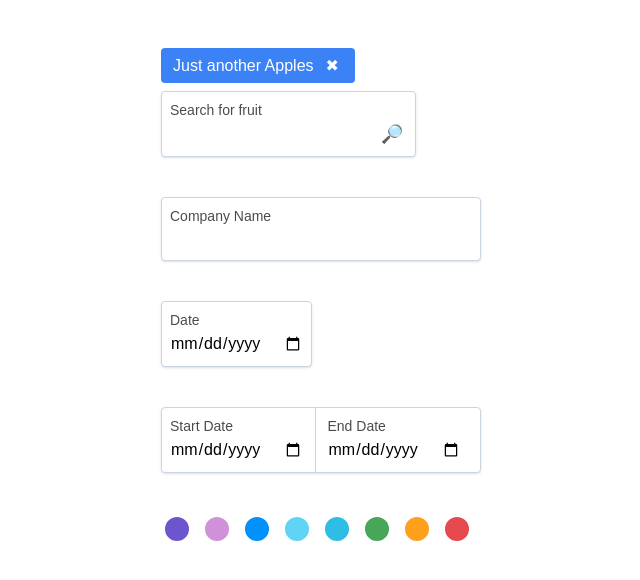
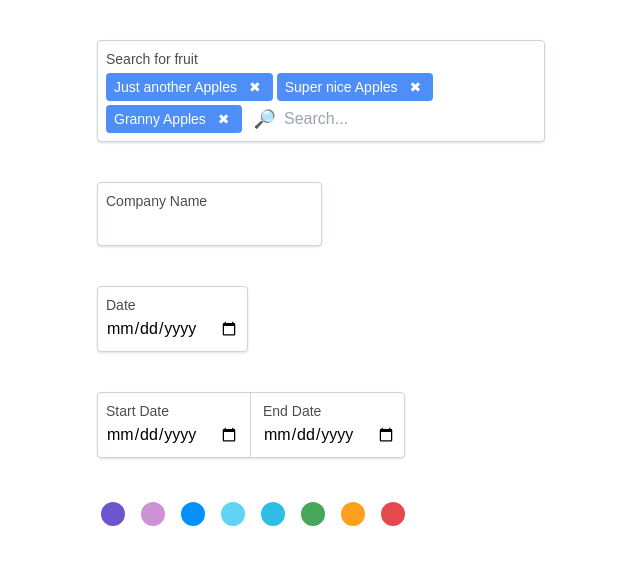
Before and after one commit to TeddyBurnsides/select, a React (Create React App) app: page / in a window 1280 px wide. Shown: the top 580 px of the page, without its empty margins (319-959 px from the left). Built offline with nearby package versions, Linux system fonts and the light colour scheme.

Commit message:
improve styling

```diff
--- /dev/null
+++ b/src/components/DateInput.tsx
@@ -0,0 +1,27 @@
+import { twMerge } from "tailwind-merge";
+import TextInput from "./TextInput";
+
+interface Props extends React.InputHTMLAttributes<HTMLInputElement> {
+    label?: string;
+    wrapperClassName?: string;
+    labelClassName?: string;
+}
+
+const DateInput = ({
+    label,
+    wrapperClassName,
+    labelClassName,
+    ...htmlInputProps
+}: Props) => {
+    return (
+        <TextInput
+            label={label}
+            wrapperClassName={twMerge(wrapperClassName, "min-w-36")}
+            labelClassName={labelClassName}
+            type="date"
+            {...htmlInputProps}
+        />
+    );
+};
+
+export default DateInput;
--- a/src/components/DateRange.tsx
+++ b/src/components/DateRange.tsx
@@ -1,7 +1,7 @@
 import { useState } from "react";
-import TextInput from "./TextInput";
 import convertDateOuputToDateISOString from "../utils/convertDateOuputToDateISOString";
 import LabelWrapper from "./LabelWrapper";
+import DateInput from "./DateInput";
 
 interface Props {
     defaultStartDate?: string;
@@ -14,9 +14,9 @@ const DateRange = ({ onChange, defaultStartDate, defaultEndDate }: Props) => {
     return (
         <LabelWrapper
             wrapperClassName="py-0 "
-            inputWrapperClassName={"flex flex-row"}
+            inputWrapperClassName={"inline-flex flex-row"}
         >
-            <TextInput
+            <DateInput
                 label="Start Date"
                 type="date"
                 defaultValue={defaultStartDate}
@@ -24,10 +24,10 @@ const DateRange = ({ onChange, defaultStartDate, defaultEndDate }: Props) => {
                     setStart(e.target.value);
                     if (onChange) onChange(e.target.value, end);
                 }}
-                wrapperClassName="focus-within:outline-0 border-0 shadow-none rounded-none px-0 grow"
+                wrapperClassName="focus-within:outline-0 border-0 shadow-none rounded-none px-0"
                 max={convertDateOuputToDateISOString(end)}
             />
-            <TextInput
+            <DateInput
                 label="End Date"
                 type="date"
                 defaultValue={defaultEndDate}
@@ -36,7 +36,7 @@ const DateRange = ({ onChange, defaultStartDate, defaultEndDate }: Props) => {
                     setEnd(e.target.value);
                     if (onChange) onChange(start, e.target.value);
                 }}
-                wrapperClassName="focus-within:outline-0 border-0 border-l shadow-none rounded-none pl-3 pr-0 grow"
+                wrapperClassName="focus-within:outline-0 border-0 border-l shadow-none rounded-none pl-3 pr-0"
             />
         </LabelWrapper>
     );
--- a/src/components/MultiSelect.tsx
+++ b/src/components/MultiSelect.tsx
@@ -2,6 +2,7 @@ import React, { useEffect, useRef, useState } from "react";
 import IIdName from "../types/IIdName";
 import debounce from "../utils/debounce";
 import LabelWrapper from "./LabelWrapper";
+import Pill from "./Pill";
 
 enum Alerts {
     None = 1,
@@ -14,6 +15,7 @@ interface Props<T> extends React.InputHTMLAttributes<HTMLInputElement> {
     lookupFunction: (searchString: string) => Promise<T[]>;
     debounceInMilliseconds?: number;
     onItemSelect: (selectedItem: T) => void;
+    onItemRemove: (item: IIdName) => void;
     label?: string;
     wrapperClassName?: string;
     labelClassName?: string;
@@ -25,6 +27,7 @@ const MultiSelect = <T extends IIdName>({
     lookupFunction,
     debounceInMilliseconds = 300,
     label,
+    onItemRemove,
     onItemSelect,
     wrapperClassName,
     labelClassName,
@@ -162,8 +165,19 @@ const MultiSelect = <T extends IIdName>({
                     wrapperClassName={wrapperClassName + "flex "}
                     labelClassName={labelClassName}
                     label={label}
-                    inputWrapperClassName={"flex"}
+                    inputWrapperClassName={"flex flex-col"}
                 >
+                    <div className="flex gap-1 flex-wrap pt-1">
+                        {selectedItems.map((x) => (
+                            <Pill key={x.id} item={x} onDelete={onItemRemove} />
+                        ))}
+                        <div className="inline-flex">
+                            <button
+                                type="submit"
+                                className="rounded px-2 text-lg"
+                            >
+                                &#x1F50E;
+                            </button>
                             <input
                                 ref={inputRef}
                                 className="py-1 bg-transparent border-none focus:outline-none grow"
@@ -172,12 +186,8 @@ const MultiSelect = <T extends IIdName>({
                                 {...htmlTextInputProps}
                                 onKeyDown={handleKeyDownOnInput}
                             />
-                    <button
-                        type="submit"
-                        className="hover:bg-slate-200 rounded px-1 text-lg"
-                    >
-                        &#x1F50E;
-                    </button>
+                        </div>
+                    </div>
                 </LabelWrapper>
             </form>
 
--- a/src/components/Pill.tsx
+++ b/src/components/Pill.tsx
@@ -7,7 +7,7 @@ interface Props {
 
 const Pill = ({ item, onDelete }: Props) => {
     return (
-        <div className="flex space-x-2 items-center rounded bg-blue-500 text-white px-3 py-2">
+        <div className="flex space-x-2 items-center rounded bg-blue-500/90 text-white px-2 py-1 text-sm">
             <span>{item.name}</span>
             <button
                 onClick={() => onDelete(item)}
--- a/src/css/output.css
+++ b/src/css/output.css
@@ -592,14 +592,6 @@ video {
   position: relative;
 }
 
-.bottom-2 {
-  bottom: 0.5rem;
-}
-
-.right-2 {
-  right: 0.5rem;
-}
-
 .z-50 {
   z-index: 50;
 }
@@ -641,24 +633,20 @@ video {
   width: 100%;
 }
 
-.w-16 {
-  width: 4rem;
+.min-w-36 {
+  min-width: 9rem;
 }
 
-.w-24 {
-  width: 6rem;
-}
-
-.w-48 {
-  width: 12rem;
-}
-
-.max-w-xs {
-  max-width: 20rem;
+.max-w-md {
+  max-width: 28rem;
 }
 
 .grow {
   flex-grow: 1;
+}
+
+.grow-0 {
+  flex-grow: 0;
 }
 
 .flex-row {
@@ -679,6 +667,10 @@ video {
 
 .justify-center {
   justify-content: center;
+}
+
+.gap-1 {
+  gap: 0.25rem;
 }
 
 .gap-2 {
@@ -713,40 +705,16 @@ video {
   border-radius: 0px;
 }
 
-.rounded-tr-none {
-  border-top-right-radius: 0px;
-}
-
-.rounded-br-none {
-  border-bottom-right-radius: 0px;
-}
-
-.rounded-bl-none {
-  border-bottom-left-radius: 0px;
-}
-
-.rounded-tl-none {
-  border-top-left-radius: 0px;
-}
-
 .border {
   border-width: 1px;
-}
-
-.border-4 {
-  border-width: 4px;
 }
 
 .border-0 {
   border-width: 0px;
 }
 
-.border-r-0 {
-  border-right-width: 0px;
-}
-
-.border-l-0 {
-  border-left-width: 0px;
+.border-4 {
+  border-width: 4px;
 }
 
 .border-l {
@@ -755,10 +723,6 @@ video {
 
 .border-none {
   border-style: none;
-}
-
-.border-black\/30 {
-  border-color: rgb(0 0 0 / 0.3);
 }
 
 .border-slate-300 {
@@ -771,13 +735,8 @@ video {
   border-color: rgb(255 255 255 / var(--tw-border-opacity));
 }
 
-.border-black\/20 {
-  border-color: rgb(0 0 0 / 0.2);
-}
-
-.bg-blue-500 {
-  --tw-bg-opacity: 1;
-  background-color: rgb(59 130 246 / var(--tw-bg-opacity));
+.bg-blue-500\/90 {
+  background-color: rgb(59 130 246 / 0.9);
 }
 
 .bg-transparent {
@@ -789,8 +748,9 @@ video {
   background-color: rgb(255 255 255 / var(--tw-bg-opacity));
 }
 
-.p-0 {
-  padding: 0px;
+.px-0 {
+  padding-left: 0px;
+  padding-right: 0px;
 }
 
 .px-1 {
@@ -803,19 +763,14 @@ video {
   padding-right: 0.5rem;
 }
 
-.px-3 {
-  padding-left: 0.75rem;
-  padding-right: 0.75rem;
+.py-0 {
+  padding-top: 0px;
+  padding-bottom: 0px;
 }
 
 .py-1 {
   padding-top: 0.25rem;
   padding-bottom: 0.25rem;
-}
-
-.py-10 {
-  padding-top: 2.5rem;
-  padding-bottom: 2.5rem;
 }
 
 .py-2 {
@@ -828,38 +783,8 @@ video {
   padding-bottom: 0.75rem;
 }
 
-.px-0 {
-  padding-left: 0px;
-  padding-right: 0px;
-}
-
-.py-0 {
-  padding-top: 0px;
-  padding-bottom: 0px;
-}
-
-.pb-3 {
-  padding-bottom: 0.75rem;
-}
-
 .pl-2 {
   padding-left: 0.5rem;
-}
-
-.pr-10 {
-  padding-right: 2.5rem;
-}
-
-.pt-6 {
-  padding-top: 1.5rem;
-}
-
-.pb-1 {
-  padding-bottom: 0.25rem;
-}
-
-.pr-2 {
-  padding-right: 0.5rem;
 }
 
 .pl-3 {
@@ -870,17 +795,20 @@ video {
   padding-right: 0px;
 }
 
+.pr-2 {
+  padding-right: 0.5rem;
+}
+
+.pt-1 {
+  padding-top: 0.25rem;
+}
+
 .text-left {
   text-align: left;
 }
 
 .text-center {
   text-align: center;
-}
-
-.text-2xl {
-  font-size: 1.5rem;
-  line-height: 2rem;
 }
 
 .text-lg {
@@ -904,11 +832,6 @@ video {
 
 .leading-6 {
   line-height: 1.5rem;
-}
-
-.text-blue-600 {
-  --tw-text-opacity: 1;
-  color: rgb(37 99 235 / var(--tw-text-opacity));
 }
 
 .text-slate-800 {
@@ -962,26 +885,9 @@ body {
   font: 12pt Arial;
 }
 
-.focus-within\:border-black\/40:focus-within {
-  border-color: rgb(0 0 0 / 0.4);
-}
-
 .focus-within\:border-blue-500:focus-within {
   --tw-border-opacity: 1;
   border-color: rgb(59 130 246 / var(--tw-border-opacity));
-}
-
-.focus-within\:border-blue-500\/40:focus-within {
-  border-color: rgb(59 130 246 / 0.4);
-}
-
-.focus-within\:border-blue-600\/60:focus-within {
-  border-color: rgb(37 99 235 / 0.6);
-}
-
-.focus-within\:outline-none:focus-within {
-  outline: 2px solid transparent;
-  outline-offset: 2px;
 }
 
 .focus-within\:outline:focus-within {
@@ -1005,16 +911,6 @@ body {
   background-color: rgb(255 255 255 / 0.3);
 }
 
-.hover\:text-blue-400:hover {
-  --tw-text-opacity: 1;
-  color: rgb(96 165 250 / var(--tw-text-opacity));
-}
-
-.hover\:underline:hover {
-  -webkit-text-decoration-line: underline;
-          text-decoration-line: underline;
-}
-
 .hover\:outline-black\/20:hover {
   outline-color: rgb(0 0 0 / 0.2);
 }
@@ -1029,11 +925,6 @@ body {
   color: rgb(255 255 255 / var(--tw-text-opacity));
 }
 
-.focus\:underline:focus {
-  -webkit-text-decoration-line: underline;
-          text-decoration-line: underline;
-}
-
 .focus\:outline-none:focus {
   outline: 2px solid transparent;
   outline-offset: 2px;
--- a/src/pages/Home.tsx
+++ b/src/pages/Home.tsx
@@ -1,17 +1,19 @@
 import { useState } from "react";
 import MultiSelect from "../components/MultiSelect";
 import IIdName from "../types/IIdName";
-import Pill from "../components/Pill";
 import { fakeApiCall, fakeData } from "../constants/sampleMultiSelectValues";
 import DateRange from "../components/DateRange";
 import TextInput from "../components/TextInput";
 import ColorPicker from "../components/ColorPicker";
 import { IColor } from "../types/IColor";
 import { Colors } from "../constants/Colors";
+import DateInput from "../components/DateInput";
 
 const Home = () => {
     const [selectedItems, setSelectedItems] = useState<IIdName[]>([
         fakeData[5],
+        fakeData[4],
+        fakeData[3],
     ]);
     const [color, setColor] = useState<IColor>();
 
@@ -24,26 +26,27 @@ const Home = () => {
     };
 
     return (
-        <div className="max-w-xs mx-auto flex flex-col space-y-10 mt-10">
+        <div className="max-w-md mx-auto flex flex-col space-y-10 mt-10">
             <div>
-                <div className="py-2 flex gap-2 flex-wrap">
-                    {selectedItems.map((x) => (
-                        <Pill key={x.id} item={x} onDelete={removeItem} />
-                    ))}
-                </div>
                 <MultiSelect
+                    onItemRemove={removeItem}
                     onItemSelect={addItem}
                     selectedItems={selectedItems}
                     lookupFunction={fakeApiCall}
                     label="Search for fruit"
                     debounceInMilliseconds={200}
+                    placeholder="Search..."
                 />
             </div>
-            <TextInput label="Company Name" />
             <div>
-                <TextInput type="date" label="Date" />
+                <TextInput label="Company Name" />
             </div>
-            <DateRange />
+            <div>
+                <DateInput label="Date" />
+            </div>
+            <div>
+                <DateRange />
+            </div>
             <ColorPicker
                 onChange={setColor}
                 colors={Colors}
--- a/tailwind.config.js
+++ b/tailwind.config.js
@@ -2,7 +2,11 @@
 module.exports = {
   content: ["./src/**/*.{html,ts,tsx,js,jsx}"],
   theme: {
-    extend: {},
+    extend: {
+		minWidth: {
+			36: "9rem"
+		}
+	},
   },
   plugins: [],
 }
```
Lines whose indentation alone changed are shown as unchanged.
